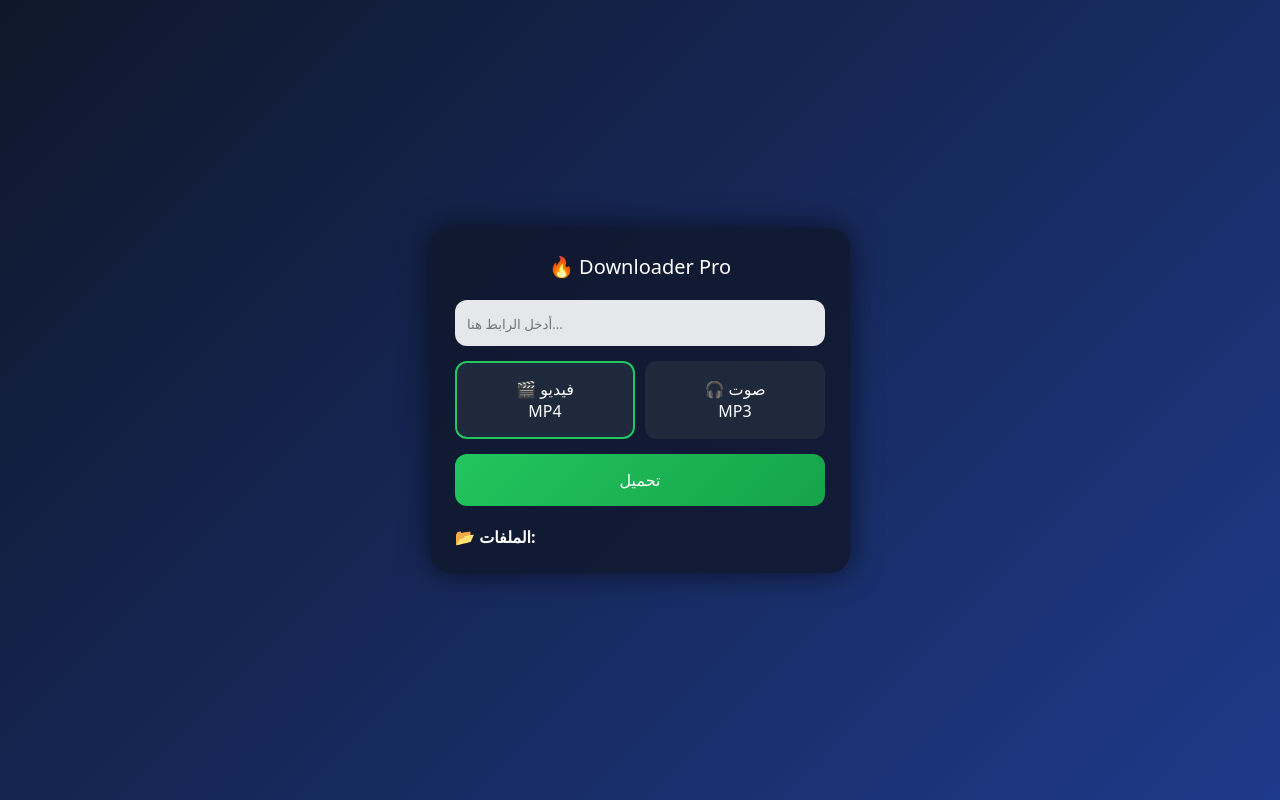
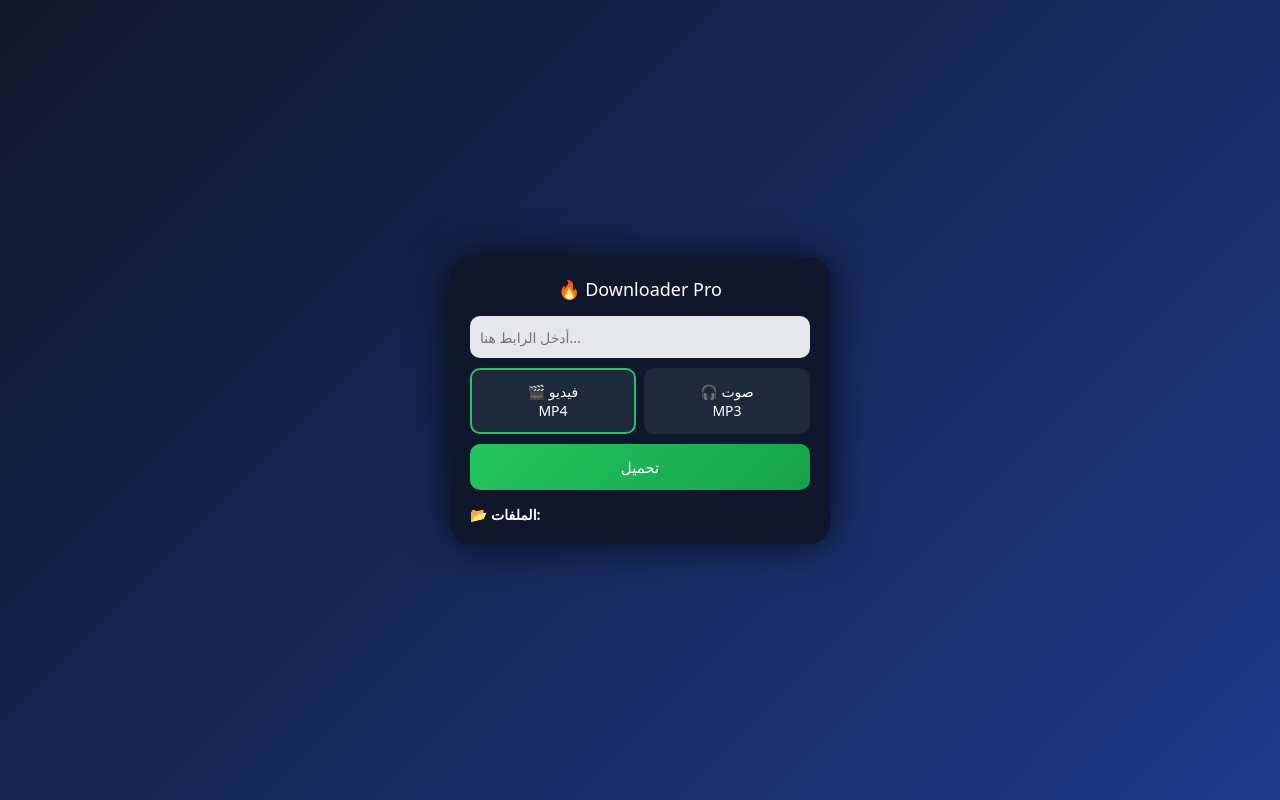
Before and after one commit to 0i8c/SnapDownloader, a Flask app: page / in a window 1280 px wide. Run offline with Flask 3, Linux system fonts and the light colour scheme.

Commit message:
Update index.html

```diff
--- a/templates/index.html
+++ b/templates/index.html
@@ -2,6 +2,7 @@
 <html lang="ar">
 <head>
 <meta charset="UTF-8">
+<meta name="viewport" content="width=device-width, initial-scale=1.0">
 <title>Downloader Pro</title>
 
 <style>
@@ -13,37 +14,38 @@
 }
 
 body {
-    height: 100vh;
+    min-height: 100vh;
     background: linear-gradient(135deg, #0f172a, #1e3a8a);
     display: flex;
     justify-content: center;
     align-items: center;
     color: white;
+    padding: 15px; /* مهم للجوال */
 }
 
 /* الكارد */
 .card {
-    width: 90%;
-    max-width: 420px;
-    background: rgba(15, 23, 42, 0.8);
+    width: 100%;
+    max-width: 380px;
+    background: rgba(15, 23, 42, 0.95);
     border-radius: 20px;
-    padding: 25px;
-    box-shadow: 0 0 30px rgba(0,0,0,0.6);
+    padding: 20px;
+    box-shadow: 0 0 40px rgba(0,0,0,0.7);
 }
 
 /* العنوان */
 .title {
     text-align: center;
-    font-size: 20px;
-    margin-bottom: 20px;
+    font-size: 18px;
+    margin-bottom: 15px;
 }
 
 /* مربع الرابط */
 .input-box {
     background: #e5e7eb;
-    border-radius: 12px;
-    padding: 12px;
-    margin-bottom: 15px;
+    border-radius: 10px;
+    padding: 10px;
+    margin-bottom: 10px;
 }
 
 .input-box input {
@@ -51,23 +53,30 @@ body {
     border: none;
     outline: none;
     background: transparent;
+    font-size: 14px;
 }
 
-/* خيارات */
+/* الخيارات */
 .options {
     display: flex;
-    gap: 10px;
-    margin-bottom: 15px;
+    gap: 8px;
+    margin-bottom: 10px;
 }
 
 .option {
     flex: 1;
-    padding: 15px;
-    border-radius: 12px;
+    padding: 12px;
+    border-radius: 10px;
     background: #1e293b;
     text-align: center;
     cursor: pointer;
     border: 2px solid transparent;
+    font-size: 14px;
+    transition: 0.2s;
+}
+
+.option:hover {
+    transform: scale(1.03);
 }
 
 .option.active {
@@ -77,25 +86,36 @@ body {
 /* زر */
 button {
     width: 100%;
-    padding: 15px;
-    border-radius: 12px;
+    padding: 13px;
+    border-radius: 10px;
     border: none;
     background: linear-gradient(135deg, #22c55e, #16a34a);
     color: white;
-    font-size: 16px;
+    font-size: 15px;
     cursor: pointer;
+    transition: 0.2s;
+}
+
+button:hover {
+    transform: scale(1.02);
 }
 
 /* الملفات */
 .files {
-    margin-top: 20px;
+    margin-top: 15px;
+    font-size: 14px;
 }
 
 .file {
     display: flex;
     justify-content: space-between;
-    padding: 10px;
+    padding: 8px;
     border-bottom: 1px solid #334155;
+}
+
+.file a {
+    color: white;
+    text-decoration: none;
 }
 </style>
 
@@ -112,7 +132,6 @@ button {
     <input type="text" name="url" placeholder="أدخل الرابط هنا..." required>
 </div>
 
-<!-- اختيار الصيغة -->
 <div class="options">
     <div class="option active" onclick="selectFormat(this, 'mp4')">
         🎬 فيديو<br>MP4
@@ -133,7 +152,7 @@ button {
 
 {% for file in files %}
 <div class="file">
-    <a href="/files/{{file}}" style="color:white;">{{file}}</a>
+    <a href="/files/{{file}}" target="_blank">{{file}}</a>
 </div>
 {% endfor %}
 
```
